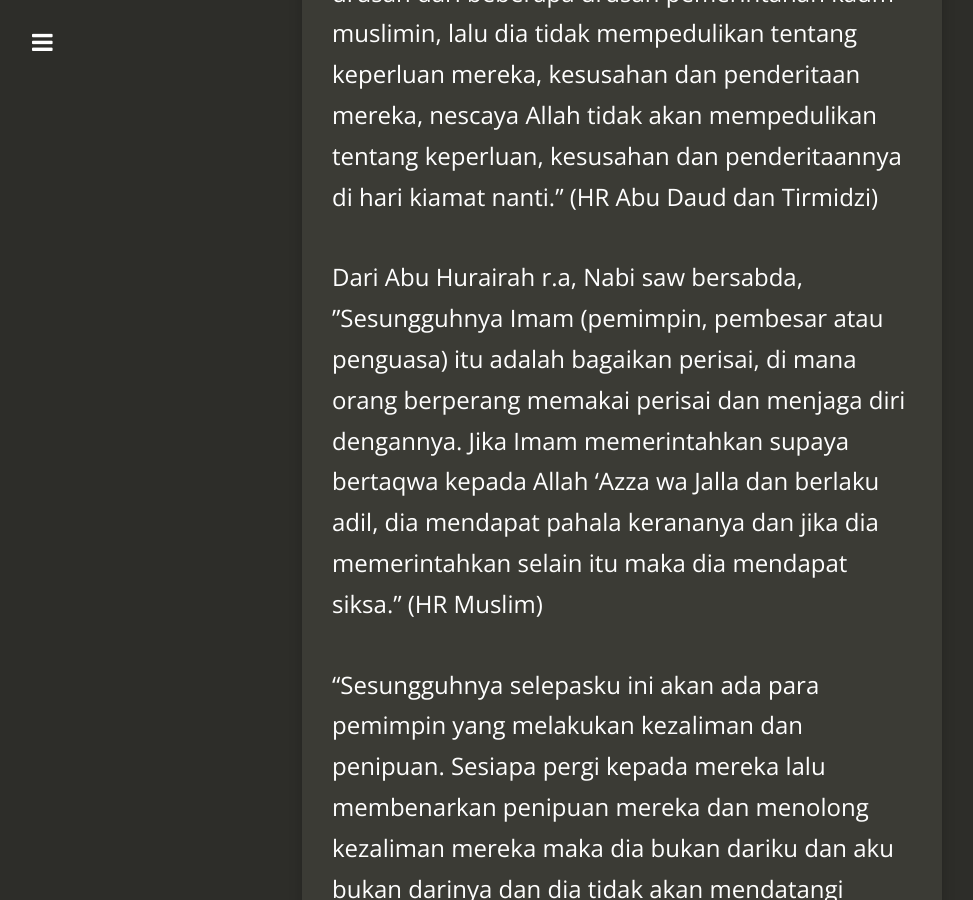
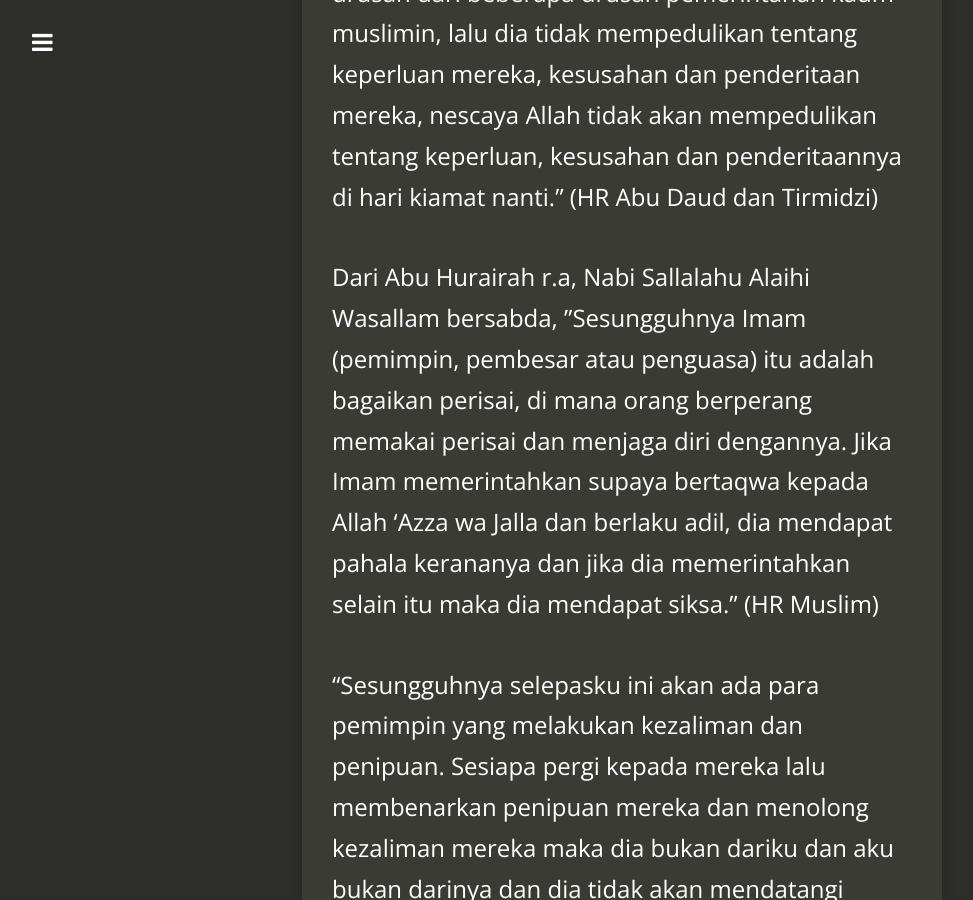
Before and after one commit to kedamaian/swsyafiq, a Jekyll site: the page built from _posts/2016-12-07-pemimpin-yang-tidak-jujur.md, in a window 1280 px wide and 900 px high, scrolled down 366 px. Shown: the whole window, without its empty margins (18-991 px from the left). Built offline with Jekyll 4.4.1, drawn with Linux system fonts in a browser that asks for light colours; nearby versions of some CDN libraries; comment, search, counter and statistics services are not loaded.

Commit message:
Update 2016-12-07-pemimpin-yang-tidak-jujur.md

```diff
--- a/_posts/2016-12-07-pemimpin-yang-tidak-jujur.md
+++ b/_posts/2016-12-07-pemimpin-yang-tidak-jujur.md
@@ -8,7 +8,7 @@ categories:
 ---
 ”Sesiapa yang diserahkan oleh Allah akan sesuatu urusan dari beberapa urusan pemerintahan kaum muslimin, lalu dia tidak mempedulikan tentang keperluan mereka, kesusahan dan penderitaan mereka, nescaya Allah tidak akan mempedulikan tentang keperluan, kesusahan dan penderitaannya di hari kiamat nanti.”  (HR Abu Daud dan Tirmidzi)
 
-Dari Abu Hurairah r.a,  Nabi saw bersabda, ”Sesungguhnya Imam (pemimpin, pembesar atau penguasa) itu adalah bagaikan perisai, di mana orang berperang memakai perisai dan menjaga diri dengannya. Jika Imam memerintahkan supaya bertaqwa kepada Allah ‘Azza wa Jalla dan berlaku adil, dia mendapat pahala kerananya dan jika dia memerintahkan selain itu maka dia mendapat siksa.” (HR Muslim)
+Dari Abu Hurairah r.a,  Nabi Sallalahu Alaihi Wasallam bersabda, ”Sesungguhnya Imam (pemimpin, pembesar atau penguasa) itu adalah bagaikan perisai, di mana orang berperang memakai perisai dan menjaga diri dengannya. Jika Imam memerintahkan supaya bertaqwa kepada Allah ‘Azza wa Jalla dan berlaku adil, dia mendapat pahala kerananya dan jika dia memerintahkan selain itu maka dia mendapat siksa.” (HR Muslim)
 
 “Sesungguhnya selepasku ini akan ada para pemimpin yang melakukan kezaliman dan penipuan. Sesiapa pergi kepada mereka lalu membenarkan penipuan mereka dan menolong kezaliman mereka maka dia bukan dariku dan aku bukan darinya dan dia tidak akan mendatangi telagaku. Sesiapa yang tidak membenar pembohongan mereka dan tidak menolong kezaliman mereka, maka dia dari kalanganku dan aku dari kalangannya dan dia akan mendatangi telagaku”. (HR Ahmad, Nasai dan Tirmidzi)
 
```
